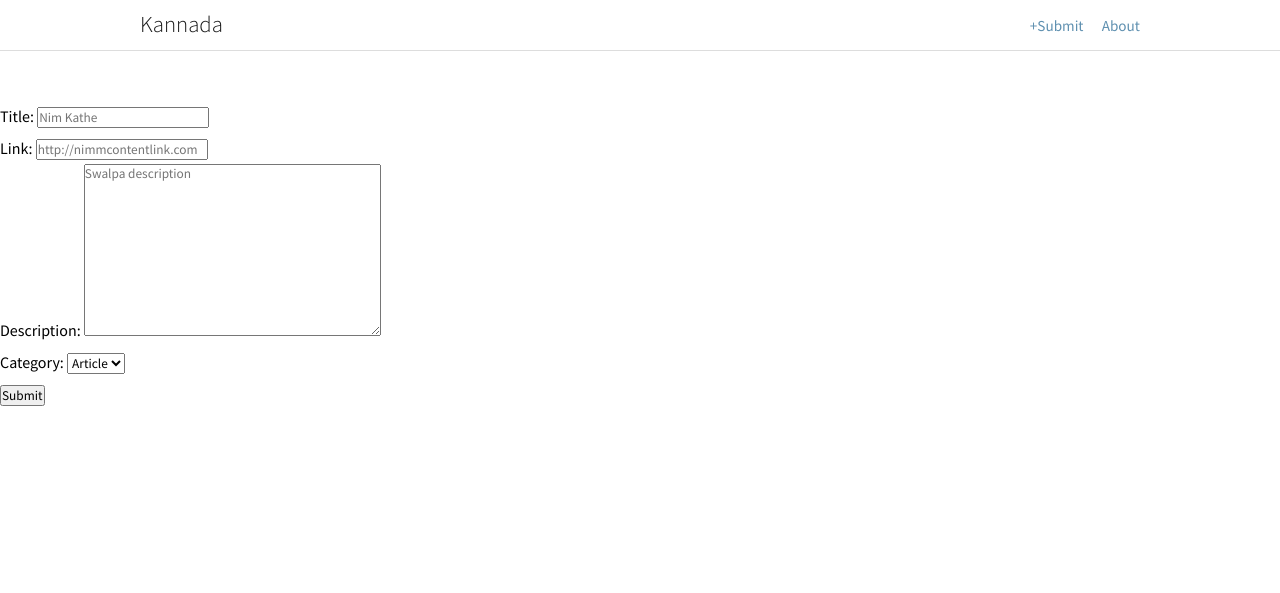
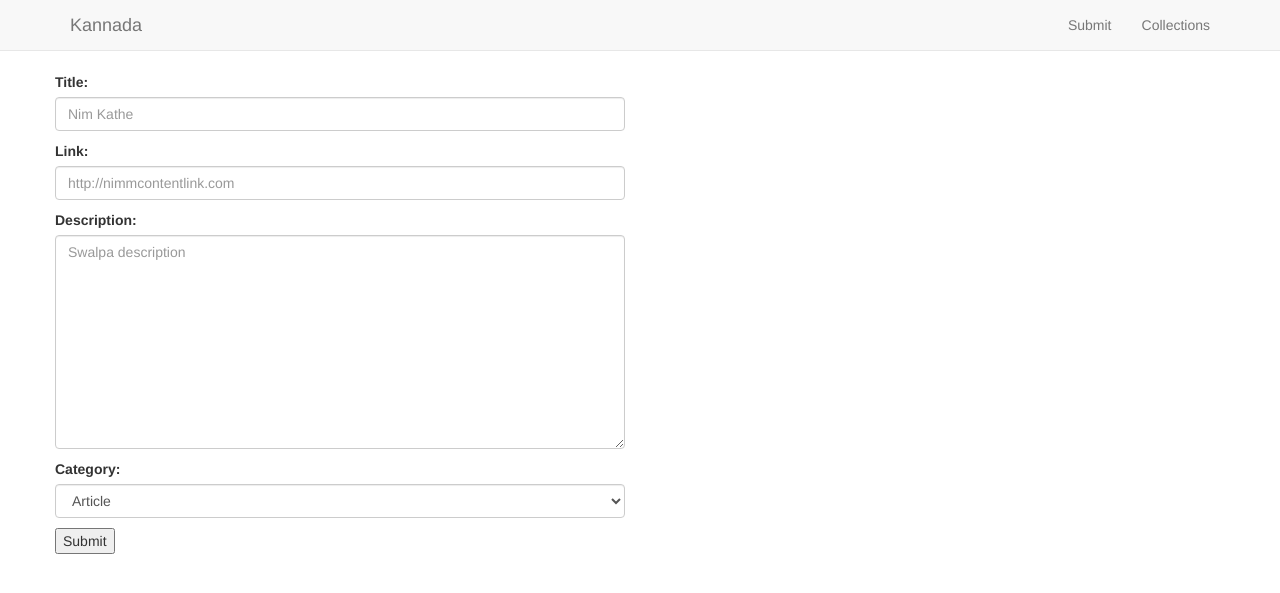
Before and after one commit to shashisp/random, a Django app: page /submit/ in a window 1280 px wide. Shown: the top 593 px of the page. Run offline with Django 3.2, Linux system fonts and the light colour scheme; some libraries are stand-ins or nearby versions.

Commit message:
add collection and change UI

```diff
--- a/content/admin.py
+++ b/content/admin.py
@@ -3,4 +3,5 @@ import content.models as models
 
 
 admin.site.register(models.Content)
+admin.site.register(models.Collection)
 admin.site.register(models.Vote)
--- a/content/models.py
+++ b/content/models.py
@@ -39,3 +39,11 @@ class Vote(models.Model):
 
 	def __unicode__(self):
 		return "%s upvoted %s" % (self.voter, self.content.title)
+
+
+class Collection(models.Model):
+	title = models.CharField(max_length=150)
+	contents = models.ManyToManyField(Content)
+
+	def __unicode__(self):
+		return self.title
--- a/templates/base.html
+++ b/templates/base.html
@@ -4,21 +4,9 @@
 	<meta http-equiv="Content-Type" content="text/html; charset=utf-8"/>
 	<title>Kannada</title>
 
-	<link href="/static/style.css" rel="stylesheet"/>
+	<link href="https://maxcdn.bootstrapcdn.com/bootstrap/3.3.5/css/bootstrap.min.css" rel="stylesheet"/>
 
-	<style>
-	body {
-		margin-top: 100px;
-	}
-	.banner {
-		text-align: center;
-	}
-	.owl {
-		max-width:100% !important;
-		height:auto;
-		display:block;
-	}
-	</style>
+
 </head>
 <body>
 
@@ -32,9 +20,36 @@
 		</div>
 	</div>
 
-	{% block content %}
-    {% endblock %}
+	 <div class="navbar navbar-default navbar-fixed-top">
+      <div class="container">
+        <div class="navbar-header">
+          <a href="/" class="navbar-brand">Kannada</a>
+          <button class="navbar-toggle" type="button" data-toggle="collapse" data-target="#navbar-main">
+            <span class="icon-bar"></span>
+            <span class="icon-bar"></span>
+            <span class="icon-bar"></span>
+          </button>
+        </div>
+        <div class="navbar-collapse collapse" id="navbar-main">
 
+          <ul class="nav navbar-nav navbar-right">
+            <li><a href="/submit" >Submit</a></li>
+            <li><a href="#" target="_blank">Collections</a></li>
+          </ul>
+
+        </div>
+      </div>
+    </div>
+
+	<div class="container">
+	      <!-- <div class="page-header" id="banner"> -->
+		        <div class="row">
+		          {% block content %}
+		          {% endblock %}
+		        </div>
+	       <!-- </div> -->
+
+ 	 </div>
 
 </body>
 </html>
```
Also changed, not shown: content/migrations/0003_auto_20150809_1957.py (added).
